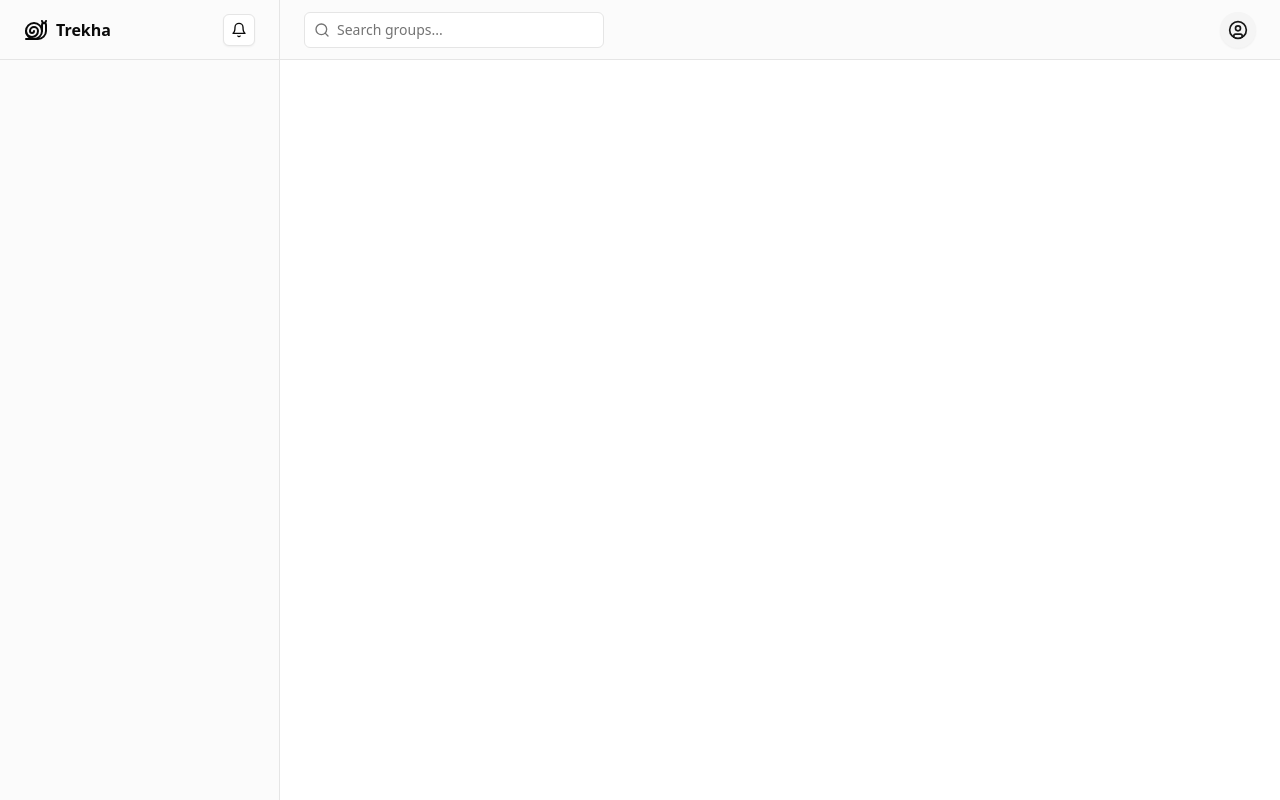
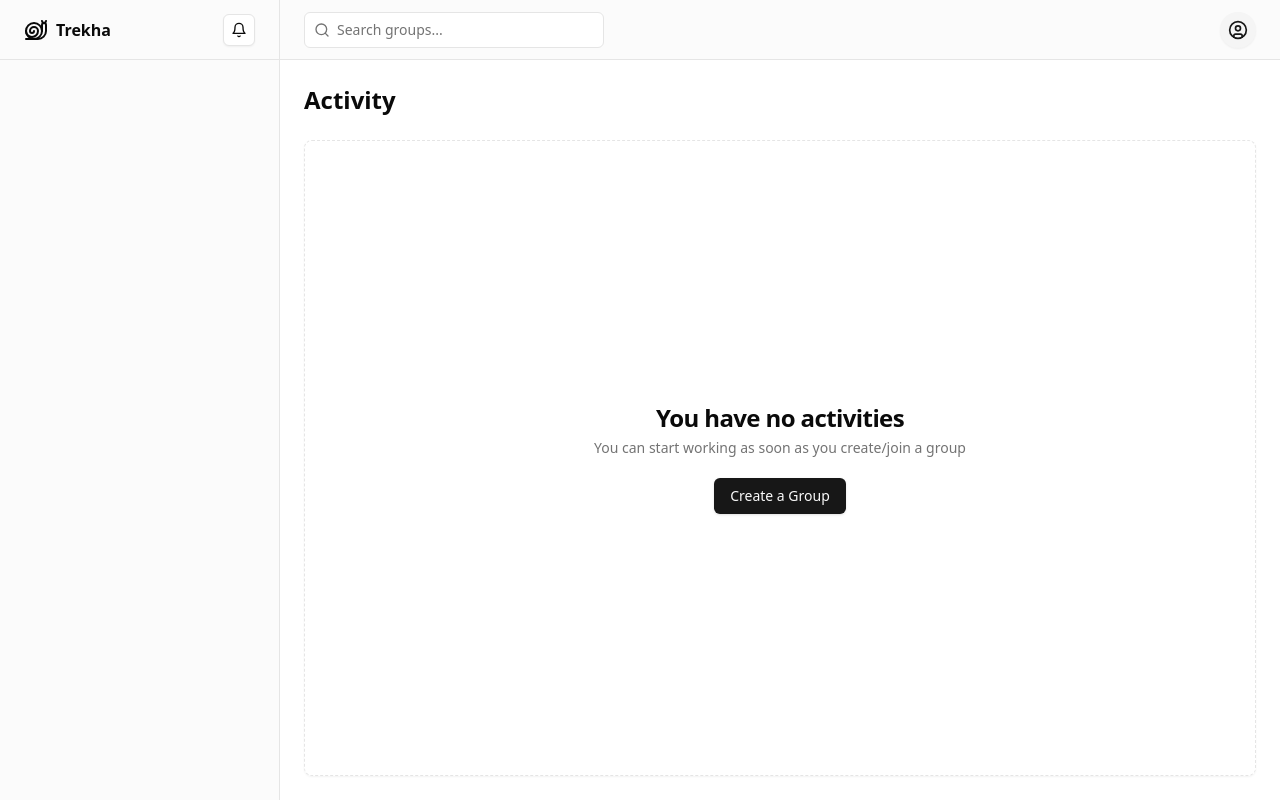
Before and after one commit to trekha-com/client, a Next.js app: page / in a window 1280 px wide. Built offline with nearby package versions, Linux system fonts and the light colour scheme.

Commit message:
📦 dashboard ui | main

```diff
--- a/app/_components/dashboard/main.tsx
+++ b/app/_components/dashboard/main.tsx
@@ -1,3 +1,18 @@
+import { Button } from '@/components/ui/button';
+
 export const Main = () => {
-  return <main className='flex flex-1 items-center flex-col gap-4 p-4 lg:gap-6 lg:p-6'></main>;
+  return (
+    <main className='flex flex-1 flex-col gap-4 p-4 lg:gap-6 lg:p-6'>
+      <div className='flex items-center'>
+        <h1 className='text-lg font-semibold md:text-2xl'>Activity</h1>
+      </div>
+      <div className='flex flex-1 items-center justify-center rounded-lg border border-dashed shadow-sm' x-chunk='dashboard-02-chunk-1'>
+        <div className='flex flex-col items-center gap-1 text-center'>
+          <h3 className='text-2xl font-bold tracking-tight'>You have no activities</h3>
+          <p className='text-sm text-muted-foreground'>You can start working as soon as you create/join a group</p>
+          <Button className='mt-4'>Create a Group</Button>
+        </div>
+      </div>
+    </main>
+  );
 };
```
